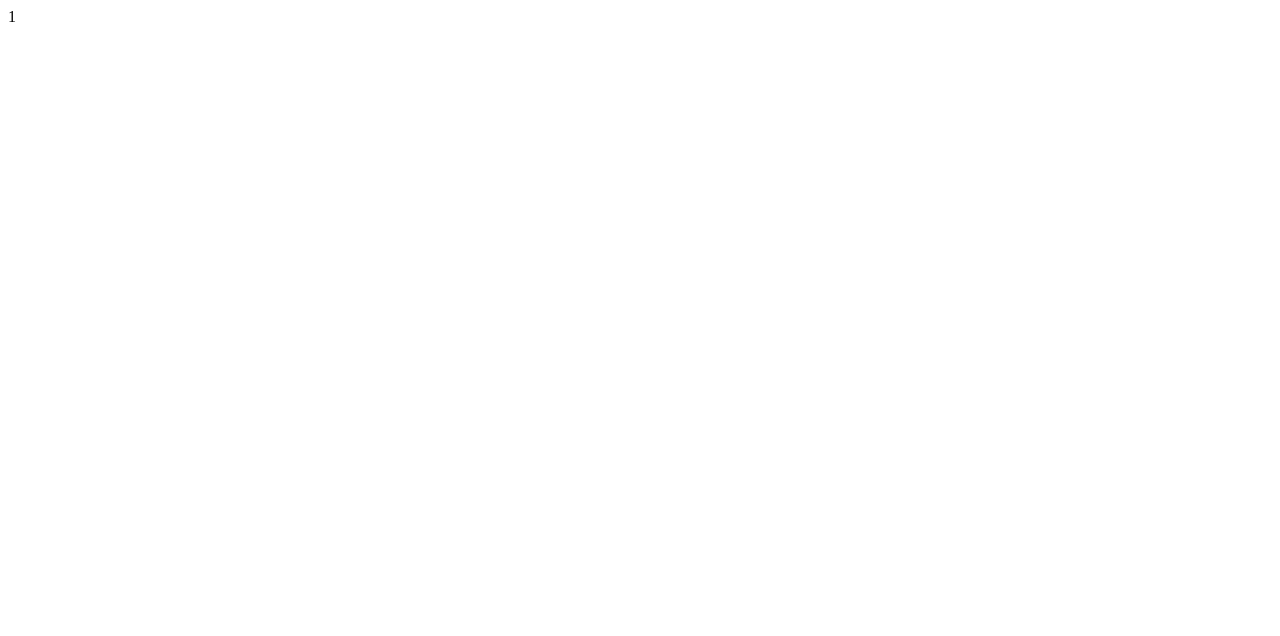
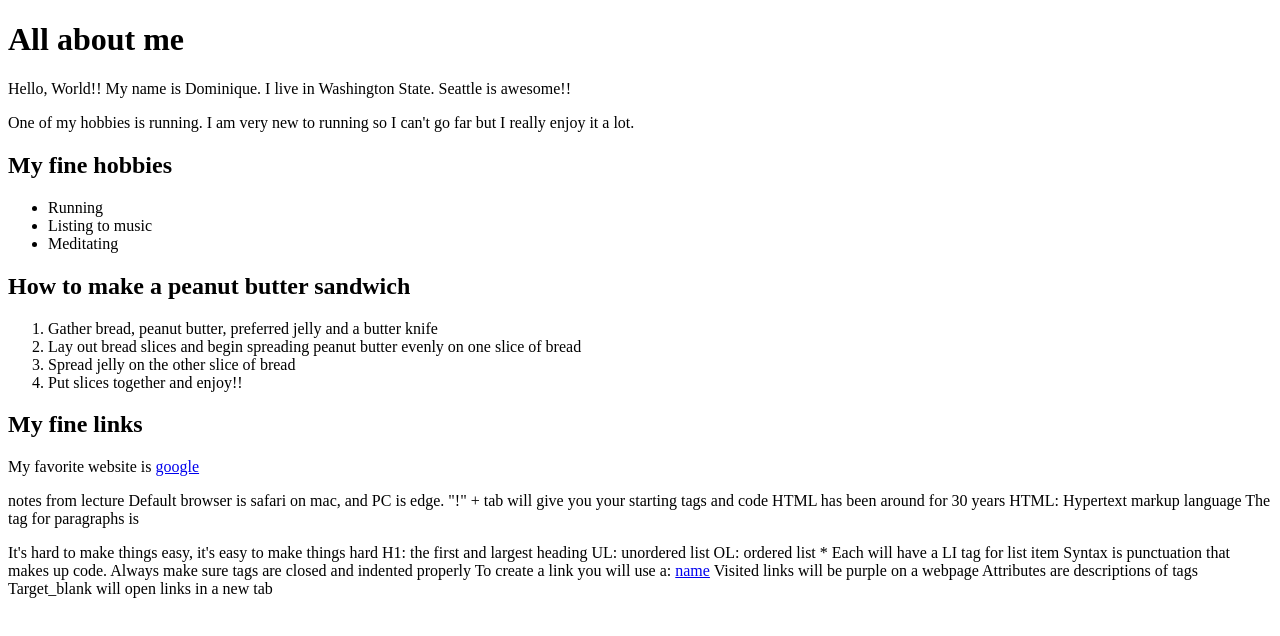
Before and after one commit to un-loop/student-notes, a plain HTML site: page Dominique/index.html in a window 1280 px wide. Drawn offline with Linux system fonts and the light colour scheme.

Commit message:
Final notes and syntax

```diff
--- a/Dominique/index.html
+++ b/Dominique/index.html
@@ -1,11 +1,62 @@
-1   <!DOCTYPE html>
+  <!DOCTYPE html>
 <html lang="en">
 <head>
     <meta charset="UTF-8">
     <meta name="viewport" content="width=device-width, initial-scale=1.0">
-    <title>Document</title>
+    <title>My first web page</title>
 </head>
 <body>
+    <h1>All about me</h1>
+    <p> Hello, World!! My name is Dominique. I live in Washington State. Seattle is awesome!!</p>
 
+    <p> One of my hobbies is running. I am very new to running so I can't go far but I really enjoy it a lot.
+    </p>
+    <h2>My fine hobbies</h2>
+    <ul>
+        <li>Running</li>
+        <li>Listing to music</li>
+        <li>Meditating</li>
+    </ul>
+    <h2>How to make a peanut butter sandwich</h2>
+    <ol>
+        <li>Gather bread, peanut butter, preferred jelly and a butter knife</li>
+        <li>Lay out bread slices and begin spreading peanut butter evenly on one slice of bread</li>
+        <li>Spread jelly on the other slice of bread</li>
+        <li>Put slices together and enjoy!!</li>
+    </ol>
+
+    <h2>My fine links</h2>
+    <p>My favorite website is <a href ="http://www.google.com" target="_blank"> google</a></p>
 </body>
 </html>
+
+notes from lecture
+
+
+Default browser is safari on mac, and PC is edge.
+
+"!" + tab will give you your starting tags and code
+HTML has been around for 30 years
+
+HTML: Hypertext markup language
+
+The tag for paragraphs is <p>
+
+It's hard to make things easy, it's easy to make things hard
+
+H1: the first and largest heading
+
+UL: unordered list
+OL: ordered list
+* Each will have a LI tag for list item
+
+Syntax is punctuation that makes up code. Always make sure tags are closed and indented properly
+
+To create a link you will use a:
+<a href ="http:// website name">name</a>
+
+Visited links will be purple on a webpage
+
+Attributes are descriptions of tags
+
+Target_blank will open links in a new tab
```
